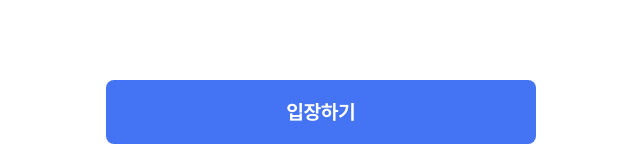
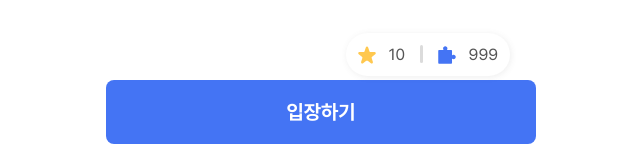
Before and after one commit to twoju/codetory, a React (Vite) app in the folder frontend/: page / in a window 1280 px wide. Shown: the top 160 px of the page, without its empty margins (327-967 px from the left). Built offline with nearby package versions, Linux system fonts and the light colour scheme; what emotion-reset would draw is missing.

Commit message:
feat: Headr에 Cost 포함

```diff
--- /dev/null
+++ b/frontend/src/components/shared/organisms/Header/index.tsx
@@ -0,0 +1,35 @@
+import { css } from '@emotion/react';
+import { gray3 } from '../../../../styles/ColorSystem';
+import { ReactNode } from 'react';
+
+interface Props {
+  page: 'default' | 'tab' | 'home';
+  title?: string;
+  cost?: ReactNode;
+}
+
+function Header({ page = 'default', title, cost }: Props) {
+  return (
+    <div css={[Style, page]}>
+      <div>{title}</div>
+      {cost}
+    </div>
+  );
+}
+
+const Style = css`
+  width: 100%;
+  height: 72px;
+  background-color: '#ffffff';
+  font-size: 2.25rem;
+  font-weight: 600;
+  font-style: normal;
+  color: ${gray3};
+  padding: 2.5rem 2.6rem 0.5rem 3rem;
+  box-sizing: border-box;
+  display: flex;
+  justify-content: space-between;
+  align-items: center;
+`;
+
+export default Header;
--- a/frontend/src/router/Router.tsx
+++ b/frontend/src/router/Router.tsx
@@ -1,11 +1,12 @@
 import { BrowserRouter, Routes, Route, useLocation } from 'react-router-dom';
 import Home from '../pages/Home';
-import Header from '../components/shared/molecules/Header';
+import Header from '../components/shared/organisms/Header';
 import Story from '../pages/Story';
 import Roadmap from '../pages/Roadmap';
 import Mypage from '../pages/Mypage';
 import NotFound from '../pages/NotFound';
 import Navbar from '../components/shared/molecules/Navbar';
+import CostBox from '../components/shared/molecules/CostBox';
 
 /** 전체 페이지 라우터 컴포넌트 */
 const Router = () => {
@@ -28,13 +29,13 @@ const HeaderWrapper = () => {
   const location = useLocation();
   switch (location.pathname) {
     case '/':
-      return <Header page="home" />;
+      return <Header page="home" cost={<CostWrapper />} />;
     case '/story':
       return <Header page="tab" title="이야기 보기" />;
     case '/roadmap':
-      return <Header page="tab" title="로드맵" />;
+      return <Header page="tab" title="로드맵" cost={<CostWrapper />} />;
     case '/mypage':
-      return <Header page="tab" title="마이페이지" />;
+      return <Header page="tab" title="마이페이지" cost={<CostWrapper />} />;
     default:
       return <Header page="default" />;
   }
@@ -61,4 +62,23 @@ const NavbarWrapper = () => {
   return checkPath() ? <Navbar /> : null;
 };
 
+const CostWrapper = () => {
+  const location = useLocation();
+
+  const checkPath = () => {
+    switch (location.pathname) {
+      case '/':
+        return true;
+      case '/roadmap':
+        return true;
+      case '/mypage':
+        return true;
+      default:
+        return false;
+    }
+  };
+
+  return checkPath() ? <CostBox star={10} puzzle={999} /> : null;
+};
+
 export default Router;
```
Also changed, not shown: 1 other file (tests, documents, lock files or other folders).
